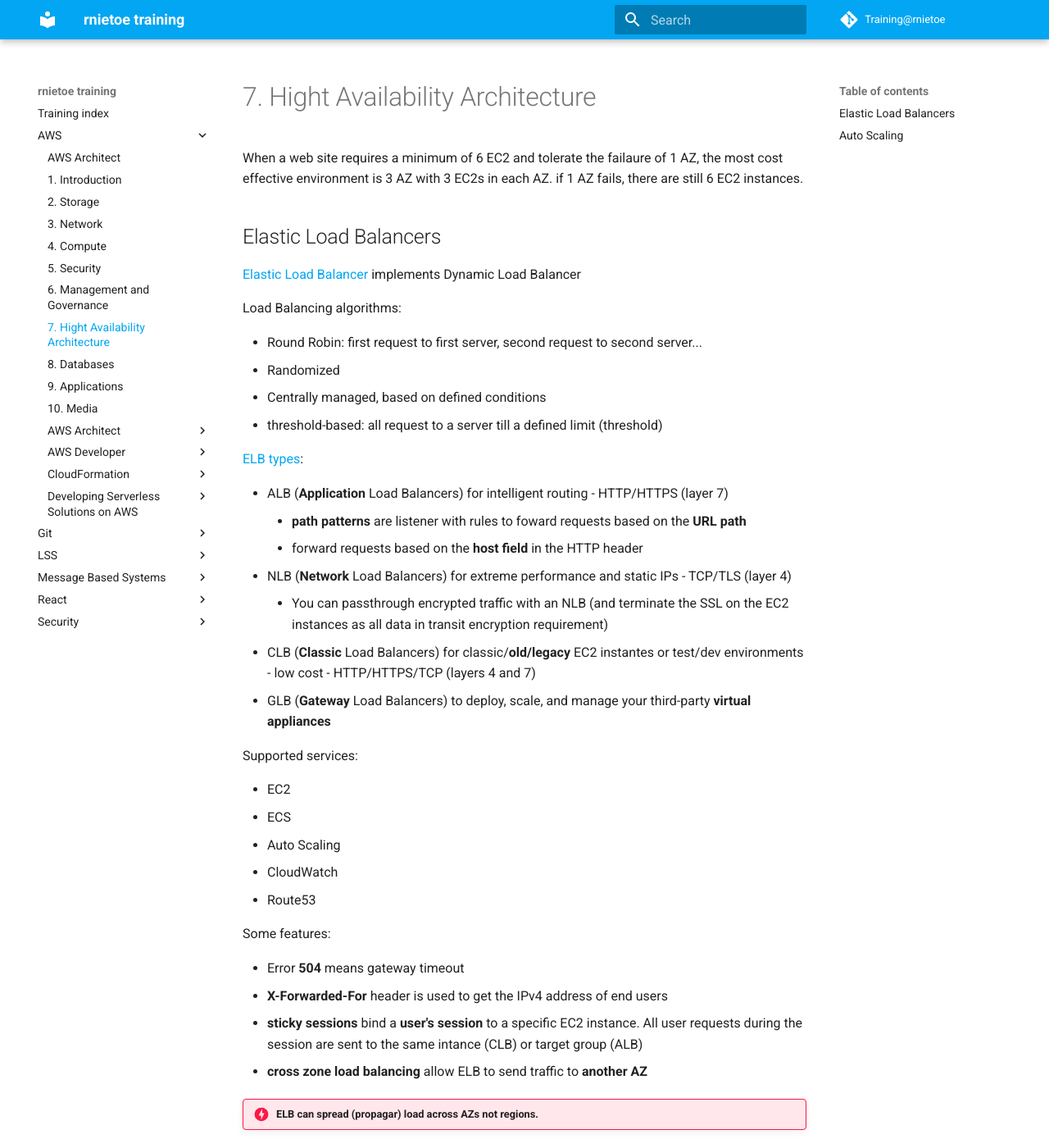
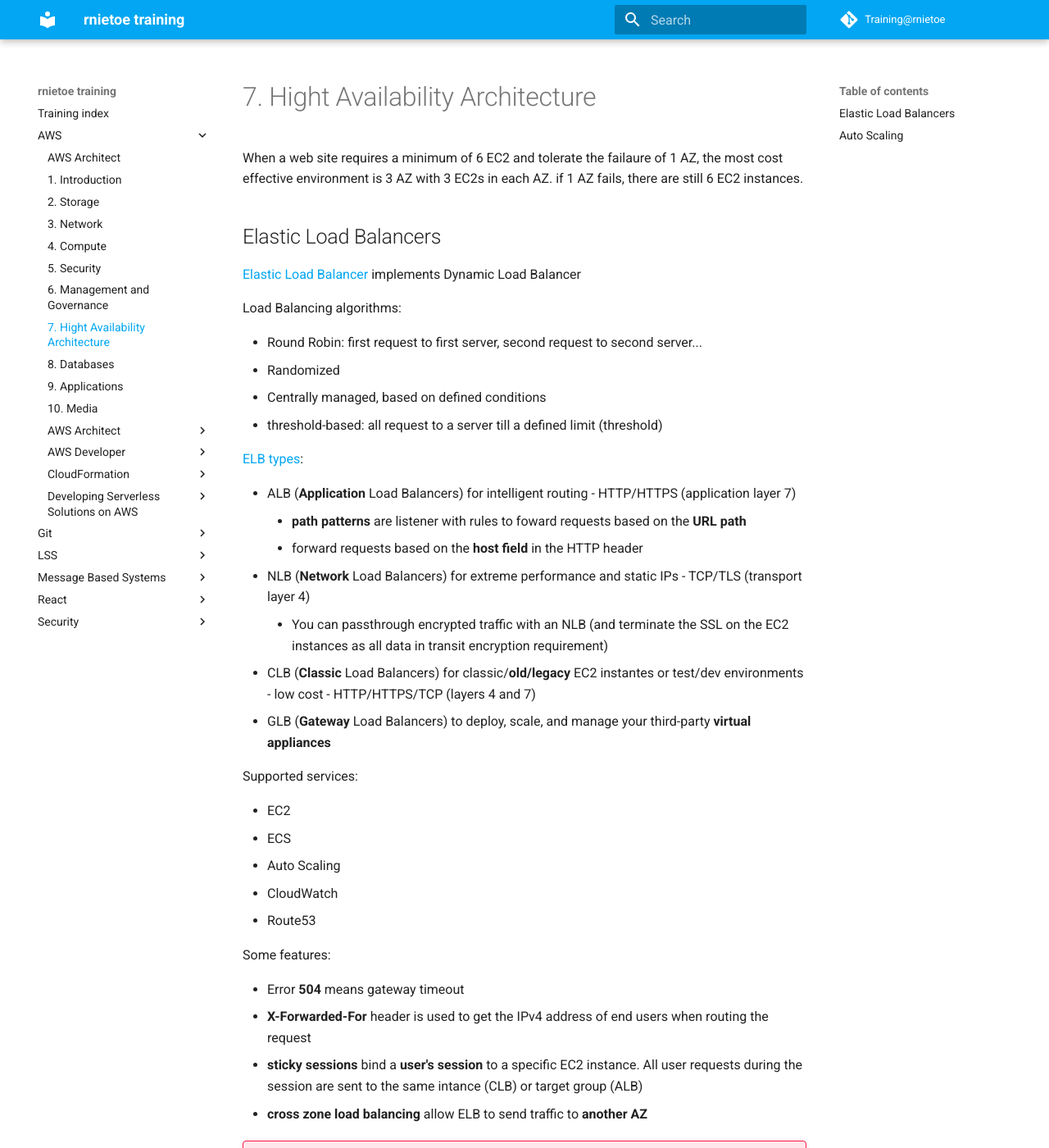
Before and after one commit to rnietoe/Training, an MkDocs documentation site: the page built from docs/AWS/07-Architecture.md, in a window 1280 px wide and 1400 px high. Shown: the whole window at 82% size. Built offline with MkDocs 1.6.1 and Material for MkDocs 9.7.7, drawn with Linux system fonts in a browser that asks for light colours; comment, search, counter and statistics services are not loaded.

Commit message:
architecture update

```diff
--- a/docs/AWS/07-Architecture.md
+++ b/docs/AWS/07-Architecture.md
@@ -15,10 +15,10 @@
 
 [ELB types](https://aws.amazon.com/elasticloadbalancing/features/?nc1=h_ls):
 
-* ALB (**Application** Load Balancers) for intelligent routing - HTTP/HTTPS (layer 7)
+* ALB (**Application** Load Balancers) for intelligent routing - HTTP/HTTPS (application layer 7)
 	* **path patterns** are listener with rules to foward requests based on the **URL path**
 	* forward requests based on the **host field** in the HTTP header
-* NLB (**Network** Load Balancers) for extreme performance and static IPs - TCP/TLS (layer 4)
+* NLB (**Network** Load Balancers) for extreme performance and static IPs - TCP/TLS (transport layer 4)
 	* You can passthrough encrypted traffic with an NLB (and terminate the SSL on the EC2 instances as all data in transit encryption requirement)
 * CLB (**Classic** Load Balancers) for classic/**old/legacy** EC2 instantes or test/dev environments - low cost - HTTP/HTTPS/TCP (layers 4 and 7)
 * GLB (**Gateway** Load Balancers) to deploy, scale, and manage your third-party **virtual appliances**
@@ -34,7 +34,7 @@
 Some features:
 
 * Error **504** means gateway timeout
-* **X-Forwarded-For** header is used to get the IPv4 address of end users
+* **X-Forwarded-For** header is used to get the IPv4 address of end users when routing the request
 * **sticky sessions** bind a **user's session** to a specific EC2 instance. All user requests during the session are sent to the same intance (CLB) or target group (ALB)
 * **cross zone load balancing** allow ELB to send traffic to **another AZ**
 
```
Also changed, not shown: docs/AWS/02-Storage.md (+9 -6 lines), docs/AWS/03-Network.md (+1 -1 lines), docs/AWS/08-Databases.md (+4 -1 lines).
